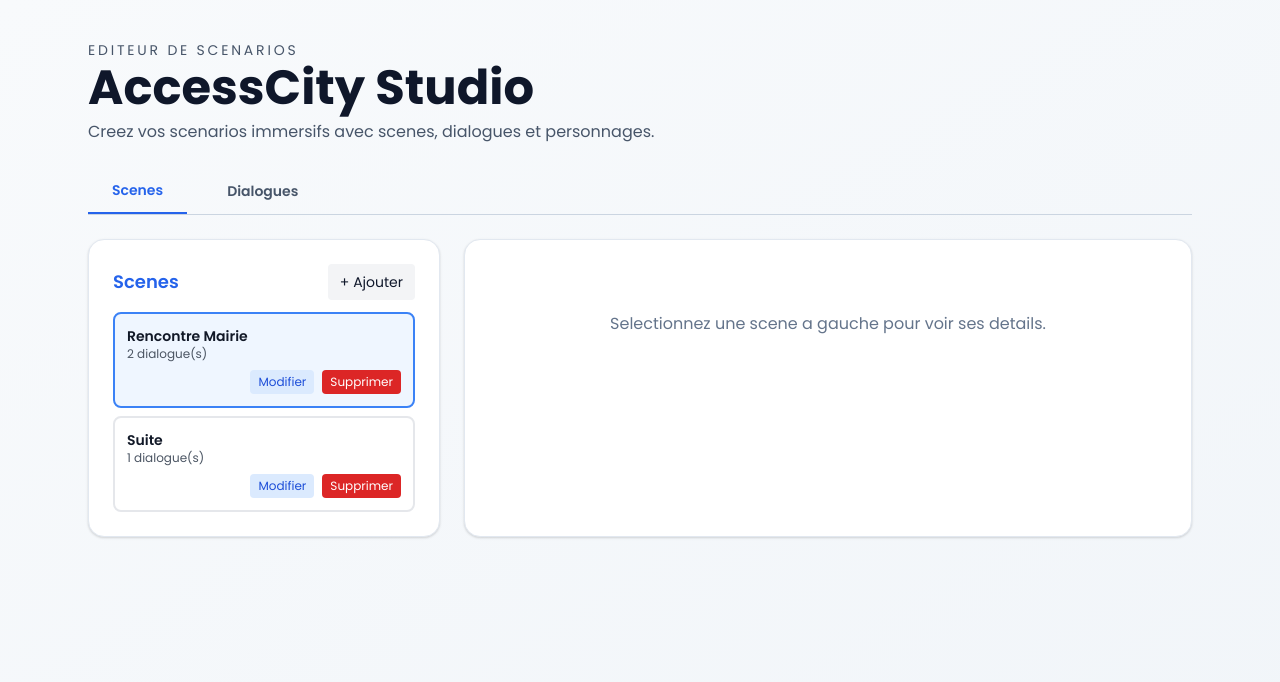
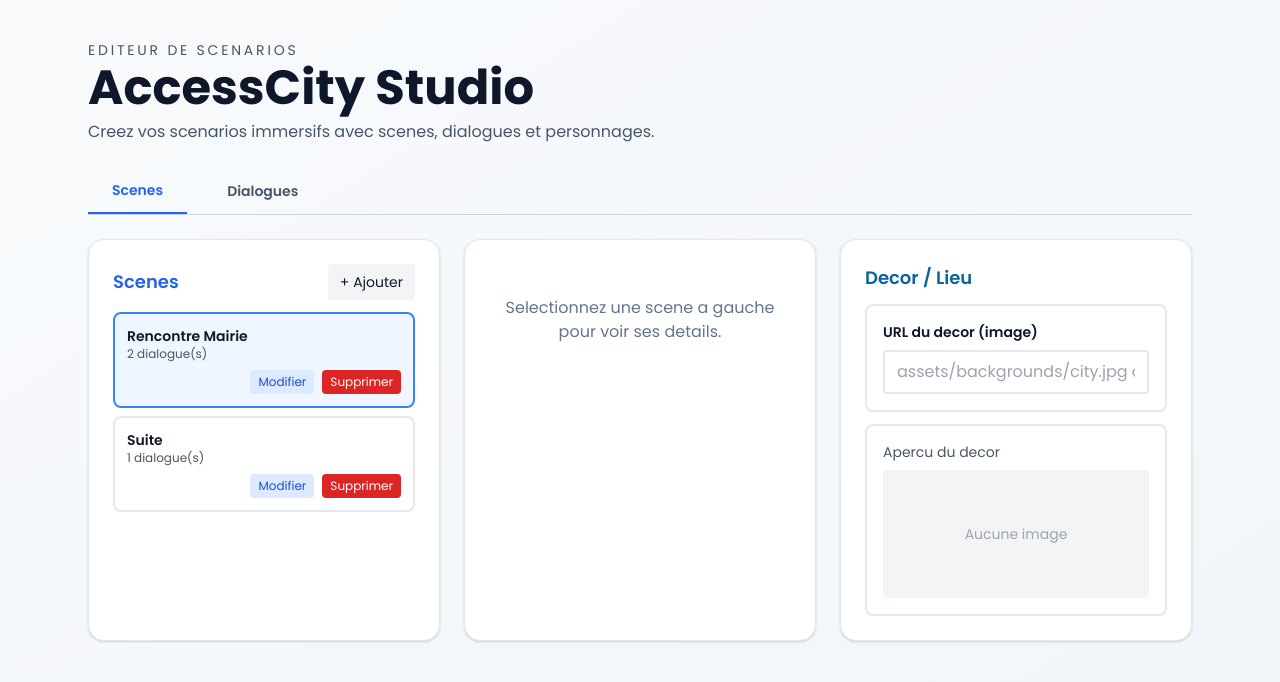
Before and after one commit to bragardguillaume87-a11y/AccessCity-Phase3-FINAL, a React (Vite) app: page / in a window 1280 px wide. Shown: the top 682 px of the page. Built offline with nearby package versions, Linux system fonts and the light colour scheme.

Commit message:
feat(P2.1): BackgroundPanel pour gestion decor scene

```diff
--- a/src/App.jsx
+++ b/src/App.jsx
@@ -2,6 +2,7 @@ import React, { useState } from 'react';
 import { AppProvider } from './AppContext.jsx';
 import ScenesPanel from './components/ScenesPanel.jsx';
 import DialoguesPanel from './components/DialoguesPanel.jsx';
+import BackgroundPanel from './components/BackgroundPanel.jsx';
 
 function StudioShell() {
   const [currentModule, setCurrentModule] = useState('scenes');
@@ -47,13 +48,18 @@ function StudioShell() {
           <div className="lg:col-span-1 bg-white border border-slate-200 rounded-2xl shadow p-6">
             <ScenesPanel />
           </div>
-          <div className="lg:col-span-2 bg-white border border-slate-200 rounded-2xl shadow p-6">
-            {currentModule === 'scenes' && (
-              <div className="text-center text-slate-500 py-12">
-                <p>Selectionnez une scene a gauche pour voir ses details.</p>
-              </div>
-            )}
-            {currentModule === 'dialogues' && <DialoguesPanel />}
+          <div className="lg:col-span-2 grid grid-cols-1 xl:grid-cols-2 gap-6">
+            <div className="bg-white border border-slate-200 rounded-2xl shadow p-6">
+              {currentModule === 'scenes' && (
+                <div className="text-center text-slate-500 py-8">
+                  <p>Selectionnez une scene a gauche pour voir ses details.</p>
+                </div>
+              )}
+              {currentModule === 'dialogues' && <DialoguesPanel />}
+            </div>
+            <div className="bg-white border border-slate-200 rounded-2xl shadow p-6">
+              <BackgroundPanel />
+            </div>
           </div>
         </div>
       </div>
--- /dev/null
+++ b/src/components/BackgroundPanel.jsx
@@ -0,0 +1,53 @@
+import React from 'react';
+import { useApp } from '../AppContext.jsx';
+
+export default function BackgroundPanel() {
+  const { scenes, selectedSceneForEdit, updateScene } = useApp();
+
+  const scene = scenes.find((s) => s.id === selectedSceneForEdit);
+
+  if (!scene) {
+    return (
+      <div className="border-2 border-gray-200 rounded-lg p-4 text-sm text-gray-600">
+        Selectionne une scene pour configurer son decor.
+      </div>
+    );
+  }
+
+  function setBackground(url) {
+    updateScene(scene.id, { backgroundUrl: url });
+  }
+
+  return (
+    <div className="space-y-3">
+      <h3 className="text-lg font-semibold text-primary">Decor / Lieu</h3>
+
+      <div className="border-2 border-gray-200 rounded-lg p-4">
+        <label className="block text-sm font-semibold mb-2">URL du decor (image)</label>
+        <input
+          type="text"
+          className="w-full px-3 py-2 border-2 border-gray-200 rounded focus:border-primary outline-none"
+          placeholder="assets/backgrounds/city.jpg ou URL"
+          value={scene.backgroundUrl || ''}
+          onChange={(e) => setBackground(e.target.value)}
+          aria-label="URL du decor"
+        />
+      </div>
+
+      <div className="border-2 border-gray-200 rounded-lg p-4">
+        <p className="text-sm text-gray-600 mb-2">Apercu du decor</p>
+        {scene.backgroundUrl ? (
+          <img
+            src={scene.backgroundUrl}
+            alt="Decor"
+            className="w-full max-h-64 object-cover rounded"
+          />
+        ) : (
+          <div className="w-full h-32 bg-gray-100 rounded flex items-center justify-center text-gray-400 text-sm">
+            Aucune image
+          </div>
+        )}
+      </div>
+    </div>
+  );
+}
```
